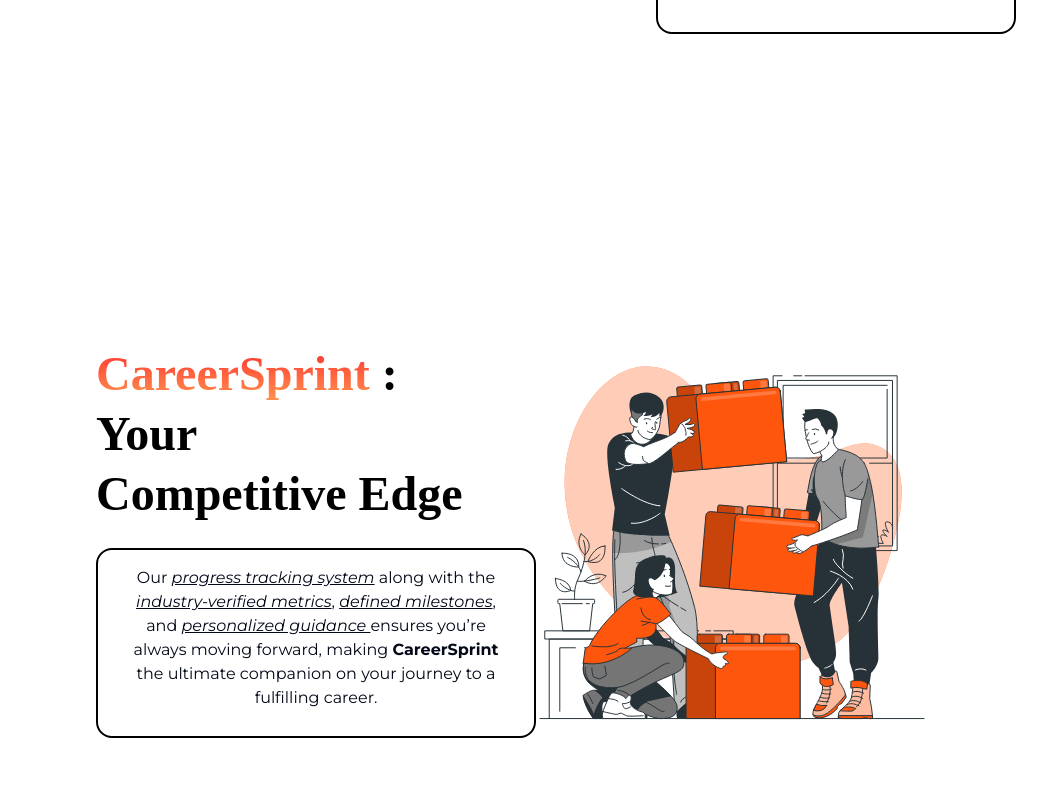
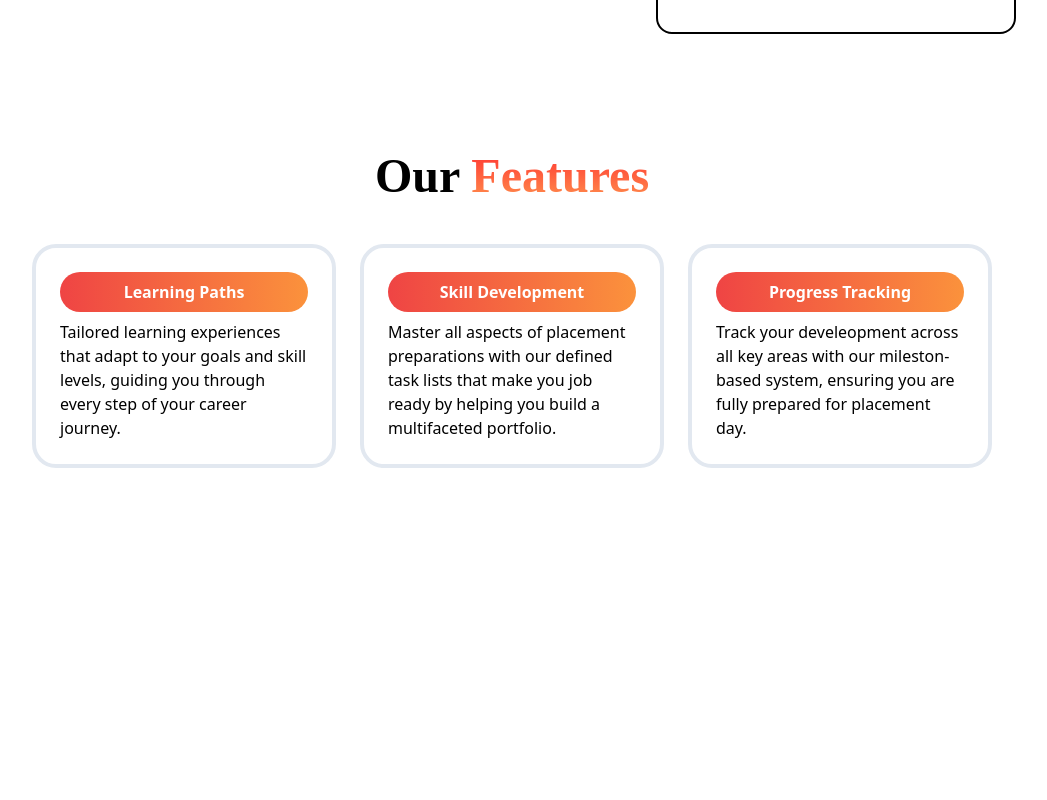
Before and after one commit to afrin-k/careersprint, a Next.js app: page / in a window 1280 px wide. Shown: the part 1380-2180 px from the top of the page, without its empty margins (128-1175 px from the left). Built offline with nearby package versions, Linux system fonts and the light colour scheme; a web font is replaced by a local one.

Commit message:
fixes done

```diff
--- /dev/null
+++ b/app/components/FeatureCard.tsx
@@ -0,0 +1,75 @@
+"use client";
+import React from "react";
+import { useState } from "react";
+
+const useGradientHover = (circleSize = 256) => {
+  const [circlePosition, setCirclePosition] = useState({
+    x: -circleSize,
+    y: -circleSize,
+  });
+  const [isHovered, setIsHovered] = useState(false);
+
+  const handleMouseMove = (e: React.MouseEvent<HTMLDivElement, MouseEvent>) => {
+    const { left, top } = e.currentTarget.getBoundingClientRect();
+    const x = e.clientX - left;
+    const y = e.clientY - top;
+    setCirclePosition({ x, y });
+  };
+
+  const handleMouseEnter = () => setIsHovered(true);
+  const handleMouseLeave = () => {
+    setIsHovered(false);
+    setCirclePosition({ x: -circleSize, y: -circleSize });
+  };
+
+  return {
+    circlePosition,
+    isHovered,
+    handleMouseMove,
+    handleMouseEnter,
+    handleMouseLeave,
+  };
+};
+interface FeatureCardProps {
+  title: string;
+  subtitle: string;
+}
+
+export const FeatureCard2: React.FC<FeatureCardProps> = ({
+  title,
+  subtitle,
+}) => {
+  const {
+    circlePosition,
+    isHovered,
+    handleMouseMove,
+    handleMouseEnter,
+    handleMouseLeave,
+  } = useGradientHover();
+
+  return (
+    <div
+      className="relative overflow-hidden rounded-3xl border-4 border-gradient-to-r from-red-500 to-orange-400 bg-white p-6 hover:border-red-600"
+      onMouseMove={handleMouseMove}
+      onMouseEnter={handleMouseEnter}
+      onMouseLeave={handleMouseLeave}
+      style={{ height: "auto", width: "100%" }}
+    >
+      {isHovered && (
+        <div
+          className="absolute inset-0 pointer-events-none"
+          style={{
+            background:`radial-gradient(circle at ${circlePosition.x}px ${circlePosition.y}px, rgba(255, 99, 71, 0.1), transparent 80%)`,
+            transition: "background 0.3s ease-out",
+          }}
+        ></div>
+      )}
+      <div className="flex flex-col">
+        <div className="text-center bg-gradient-to-r from-red-500 to-orange-400 text-white font-bold py-2 px-4 rounded-full ">
+          {title}
+        </div>
+        <p className="text-md mt-2 text-black">{subtitle}</p>
+      </div>
+    </div>
+  );
+};
--- a/app/components/Features.tsx
+++ b/app/components/Features.tsx
@@ -1,7 +1,38 @@
-import React from 'react'
-
+"use client";
+import { FeatureCard2 } from "../components/FeatureCard";
 export const Features = () => {
   return (
-    <div></div>
-  )
-}
+    <div className="pt-8 pb-20 md:pt-5 md:pb-10 mt-[-100px] bg-white h-screen overflow-hidden">
+      <h2 className="text-center font-ptserif font-bold text-black text-5xl leading-normal">
+        Our{" "}
+        <span className="text-transparent bg-gradient-to-b from-[#ff3131] to-[#ff914d] bg-clip-text">
+          Features
+        </span>
+      </h2>
+
+      <div className="mx-auto max-w-screen-lg p-4">
+        <div className="grid grid-cols-1 sm:grid-cols-2 lg:grid-cols-3 gap-6 p-4">
+          <FeatureCard2
+            title={"Learning Paths"}
+            subtitle={
+              "Tailored learning experiences that adapt to your goals and skill levels, guiding you through every step of your career journey."
+            }
+          />
+
+          <FeatureCard2
+            title={"Skill Development"}
+            subtitle={
+              "Master all aspects of placement preparations with our defined task lists that make you job ready by helping you build a multifaceted portfolio."
+            }
+          />
+          <FeatureCard2
+            title={"Progress Tracking"}
+            subtitle={
+              "Track your develeopment across all key areas with our mileston-based system, ensuring you are fully prepared for placement day."
+            }
+          />
+        </div>
+      </div>
+    </div>
+  );
+};
--- a/app/page.tsx
+++ b/app/page.tsx
@@ -18,8 +18,7 @@
       <USP />
       <CTA />
       <Footer />
-      <Homie/>
-      <Technical/>
+
     </>
   );
 }
--- a/components/ui/card.tsx
+++ /dev/null
@@ -1,79 +0,0 @@
-import * as React from "react"
-
-import { cn } from "@/lib/utils"
-
-const Card = React.forwardRef<
-  HTMLDivElement,
-  React.HTMLAttributes<HTMLDivElement>
->(({ className, ...props }, ref) => (
-  <div
-    ref={ref}
-    className={cn(
-      "rounded-lg border bg-card text-card-foreground shadow-sm",
-      className
-    )}
-    {...props}
-  />
-))
-Card.displayName = "Card"
-
-const CardHeader = React.forwardRef<
-  HTMLDivElement,
-  React.HTMLAttributes<HTMLDivElement>
->(({ className, ...props }, ref) => (
-  <div
-    ref={ref}
-    className={cn("flex flex-col space-y-1.5 p-6", className)}
-    {...props}
-  />
-))
-CardHeader.displayName = "CardHeader"
-
-const CardTitle = React.forwardRef<
-  HTMLParagraphElement,
-  React.HTMLAttributes<HTMLHeadingElement>
->(({ className, ...props }, ref) => (
-  <h3
-    ref={ref}
-    className={cn(
-      "text-2xl font-semibold leading-none tracking-tight",
-      className
-    )}
-    {...props}
-  />
-))
-CardTitle.displayName = "CardTitle"
-
-const CardDescription = React.forwardRef<
-  HTMLParagraphElement,
-  React.HTMLAttributes<HTMLParagraphElement>
->(({ className, ...props }, ref) => (
-  <p
-    ref={ref}
-    className={cn("text-sm text-muted-foreground", className)}
-    {...props}
-  />
-))
-CardDescription.displayName = "CardDescription"
-
-const CardContent = React.forwardRef<
-  HTMLDivElement,
-  React.HTMLAttributes<HTMLDivElement>
->(({ className, ...props }, ref) => (
-  <div ref={ref} className={cn("p-6 pt-0", className)} {...props} />
-))
-CardContent.displayName = "CardContent"
-
-const CardFooter = React.forwardRef<
-  HTMLDivElement,
-  React.HTMLAttributes<HTMLDivElement>
->(({ className, ...props }, ref) => (
-  <div
-    ref={ref}
-    className={cn("flex items-center p-6 pt-0", className)}
-    {...props}
-  />
-))
-CardFooter.displayName = "CardFooter"
-
-export { Card, CardHeader, CardFooter, CardTitle, CardDescription, CardContent }
--- a/components/ui/input.tsx
+++ /dev/null
@@ -1,25 +0,0 @@
-import * as React from "react"
-
-import { cn } from "@/lib/utils"
-
-export interface InputProps
-  extends React.InputHTMLAttributes<HTMLInputElement> {}
-
-const Input = React.forwardRef<HTMLInputElement, InputProps>(
-  ({ className, type, ...props }, ref) => {
-    return (
-      <input
-        type={type}
-        className={cn(
-          "flex h-10 w-full rounded-md border border-input bg-background px-3 py-2 text-sm ring-offset-background file:border-0 file:bg-transparent file:text-sm file:font-medium placeholder:text-muted-foreground focus-visible:outline-none focus-visible:ring-2 focus-visible:ring-ring focus-visible:ring-offset-2 disabled:cursor-not-allowed disabled:opacity-50",
-          className
-        )}
-        ref={ref}
-        {...props}
-      />
-    )
-  }
-)
-Input.displayName = "Input"
-
-export { Input }
--- a/components/ui/label.tsx
+++ /dev/null
@@ -1,26 +0,0 @@
-"use client"
-
-import * as React from "react"
-import * as LabelPrimitive from "@radix-ui/react-label"
-import { cva, type VariantProps } from "class-variance-authority"
-
-import { cn } from "@/lib/utils"
-
-const labelVariants = cva(
-  "text-sm font-medium leading-none peer-disabled:cursor-not-allowed peer-disabled:opacity-70"
-)
-
-const Label = React.forwardRef<
-  React.ElementRef<typeof LabelPrimitive.Root>,
-  React.ComponentPropsWithoutRef<typeof LabelPrimitive.Root> &
-    VariantProps<typeof labelVariants>
->(({ className, ...props }, ref) => (
-  <LabelPrimitive.Root
-    ref={ref}
-    className={cn(labelVariants(), className)}
-    {...props}
-  />
-))
-Label.displayName = LabelPrimitive.Root.displayName
-
-export { Label }
```
